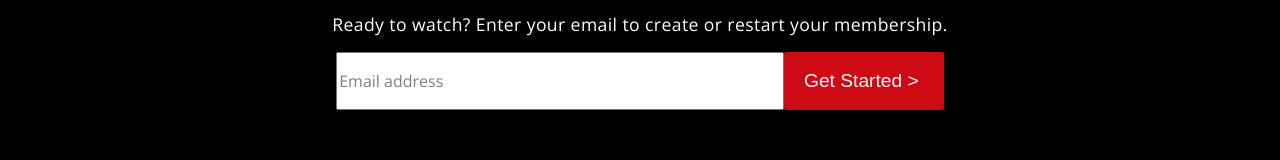
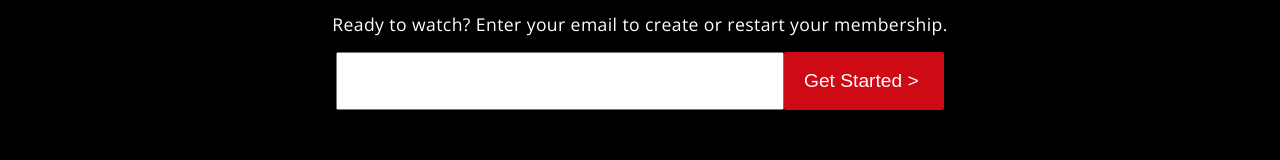
Before and after one commit to asifazimi/netflix, a plain HTML site: page index.html in a window 1280 px wide. Shown: the part 3864-4024 px from the top of the page. Drawn offline with nearby package versions, Linux system fonts and the light colour scheme.

Commit message:
Homepage changed

```diff
--- a/index.html
+++ b/index.html
@@ -223,7 +223,7 @@
         </h5>
         <form action="">
           <input type="text" class="input-register" required id="input-register"
-          / ><label for="input-register" id="input-place">Email address</label>
+          / >
           <input type="button" value="Get Started > " class="register" />
         </form>
       </div>
```
